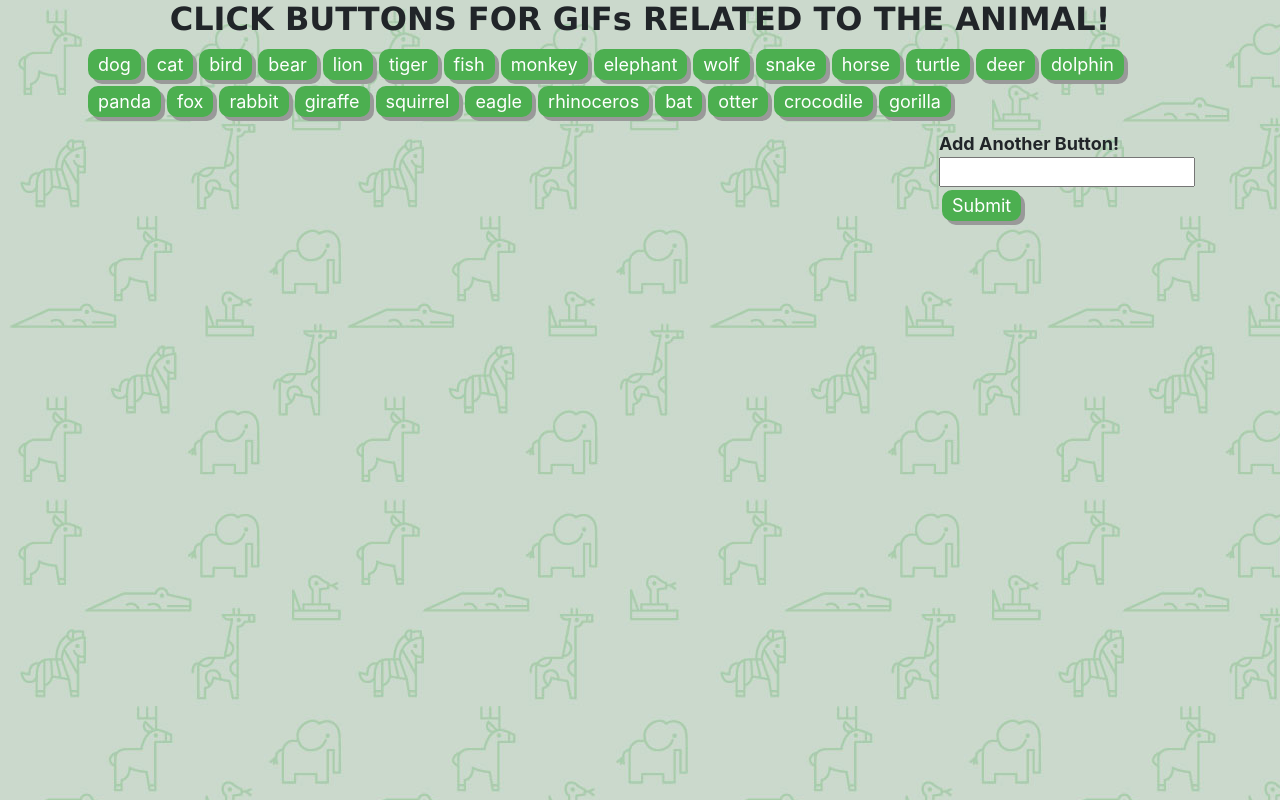
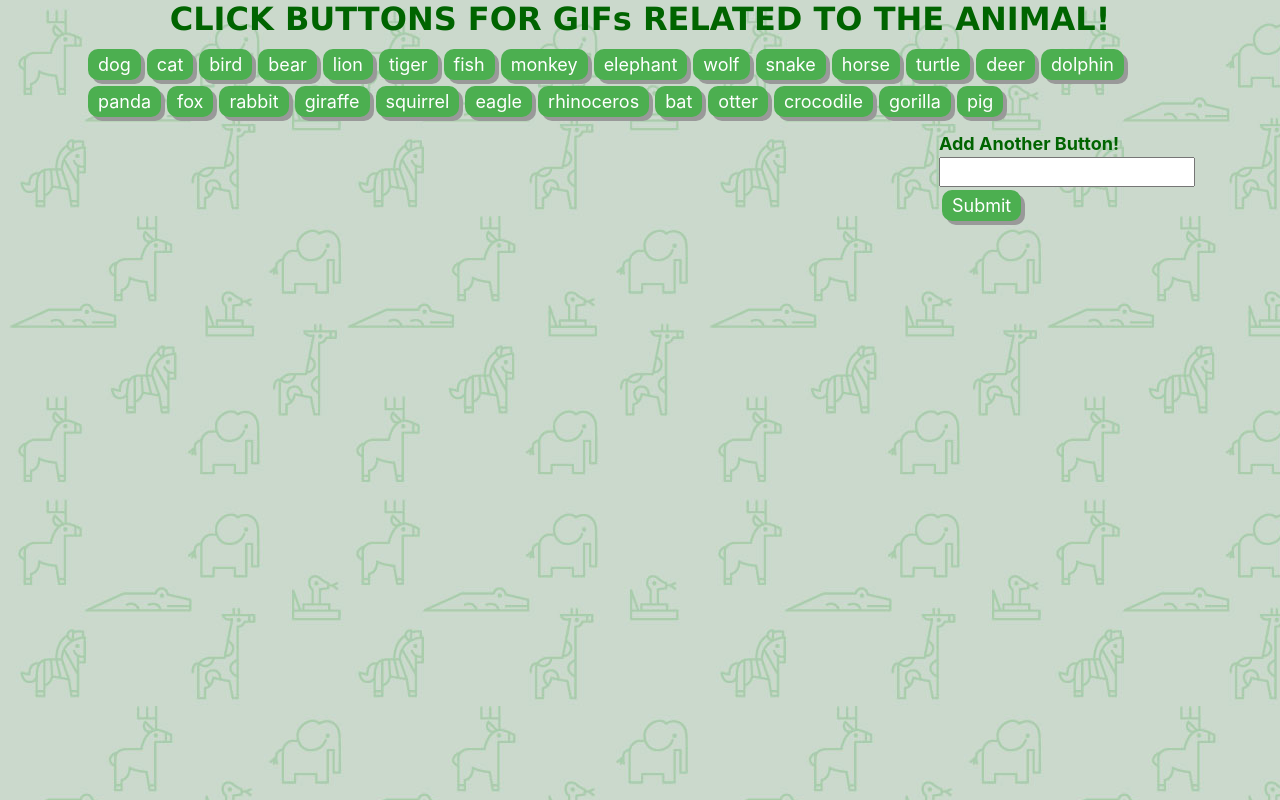
Before and after one commit to EHammons/GifTastic, a plain HTML site: page index.html in a window 1280 px wide. Drawn offline with nearby package versions, Linux system fonts and the light colour scheme.

Commit message:
Minor adjustments to color and buttons

```diff
--- a/assets/css/style.css
+++ b/assets/css/style.css
@@ -17,6 +17,10 @@ h3 {
 
 h5 {
     font-family: Verdana, Geneva, Tahoma, sans-serif;
+}
+
+h2, h3, h5, #add-text {
+    color: darkgreen
 }
 
 #animal-form {
--- a/assets/javascript/logic.js
+++ b/assets/javascript/logic.js
@@ -1,4 +1,4 @@
-var animals = ["dog", "cat", "bird", "bear", "lion", "tiger", "fish", "monkey", "elephant", "wolf", "snake", "horse", "turtle", "deer", "dolphin", "panda", "fox", "rabbit", "giraffe", "squirrel", "eagle", "rhinoceros", "bat", "otter", "crocodile", "gorilla"];
+var animals = ["dog", "cat", "bird", "bear", "lion", "tiger", "fish", "monkey", "elephant", "wolf", "snake", "horse", "turtle", "deer", "dolphin", "panda", "fox", "rabbit", "giraffe", "squirrel", "eagle", "rhinoceros", "bat", "otter", "crocodile", "gorilla", "pig"];
 
 function renderButtons() {
     $("#buttons-view").empty();
```
